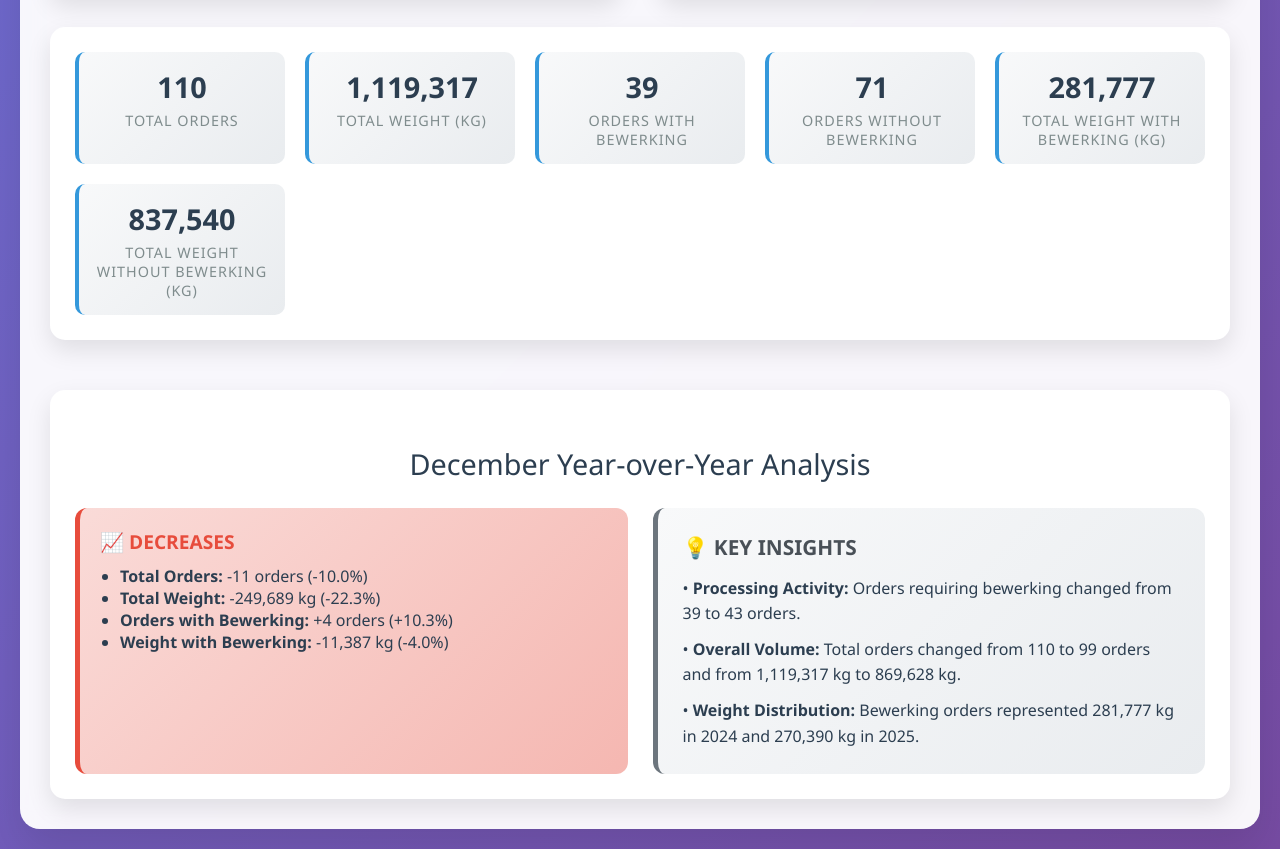
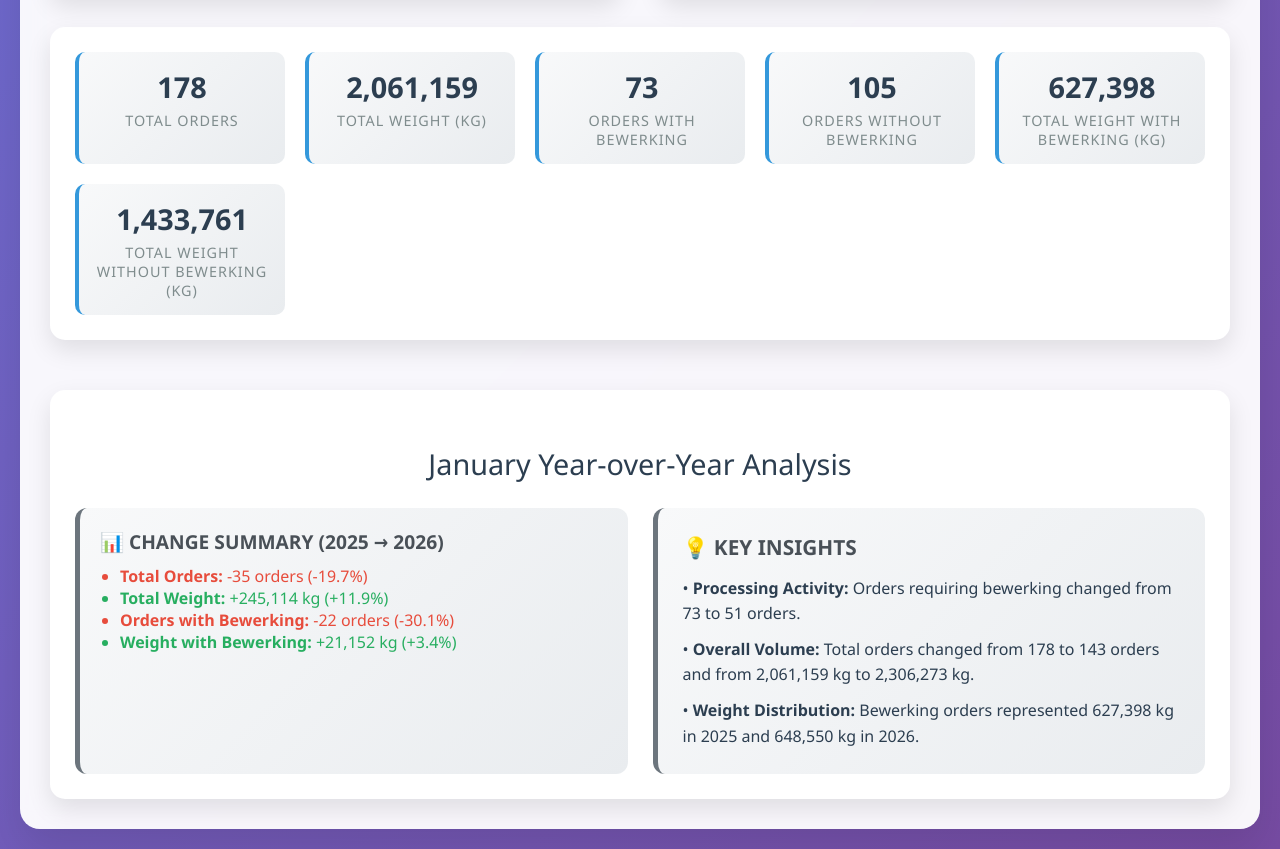
Before and after one commit to PerryAmini1993/Bewerking.GeenBewerking, a plain HTML site: page index.html in a window 1280 px wide. Shown: the part 1746-2595 px from the top of the page. Drawn offline with nearby package versions, Linux system fonts and the light colour scheme.

Commit message:
Update index.html
January Update

```diff
--- a/index.html
+++ b/index.html
@@ -210,16 +210,6 @@
             border-left: 5px solid;
         }
 
-        .increase {
-            background: linear-gradient(135deg, #d5f4e6, #c8f7c5);
-            border-left-color: #27ae60;
-        }
-
-        .decrease {
-            background: linear-gradient(135deg, #fadbd8, #f5b7b1);
-            border-left-color: #e74c3c;
-        }
-
         .analysis-item h4 {
             margin: 0 0 10px 0;
             font-size: 1.2em;
@@ -300,7 +290,8 @@
 
         <div class="controls">
             <select id="monthSelector" class="month-selector">
-                <option value="december" selected>December</option>
+                <option value="january" selected>January</option>
+                <option value="december">December</option>
                 <option value="november">November</option>
                 <option value="october">October</option>
                 <option value="september">September</option>
@@ -314,68 +305,82 @@
         </div>
 
         <div class="current-month">
-            <h2 id="currentMonthTitle">October Comparison</h2>
+            <h2 id="currentMonthTitle">December Comparison</h2>
         </div>
 
-        <!-- 2025 Section -->
         <div class="year-section">
-            <h3 class="year-title" id="year2025Title">October 2025</h3>
+            <h3 class="year-title" id="yearTopTitle">December 2025</h3>
 
             <div class="charts-grid">
                 <div class="chart-container">
                     <div class="chart-title">Count Distribution</div>
                     <div class="chart-wrapper">
-                        <canvas id="countChart2025"></canvas>
+                        <canvas id="countChartTop"></canvas>
                     </div>
                 </div>
 
                 <div class="chart-container">
                     <div class="chart-title">Weight Distribution</div>
                     <div class="chart-wrapper">
-                        <canvas id="weightChart2025"></canvas>
+                        <canvas id="weightChartTop"></canvas>
                     </div>
                 </div>
             </div>
 
             <div class="stats-container">
-                <div class="stats-grid" id="statsGrid2025"></div>
+                <div class="stats-grid" id="statsGridTop"></div>
             </div>
         </div>
 
-        <!-- 2024 Section -->
         <div class="year-section">
-            <h3 class="year-title" id="year2024Title">October 2024</h3>
+            <h3 class="year-title" id="yearBottomTitle">December 2024</h3>
 
             <div class="charts-grid">
                 <div class="chart-container">
                     <div class="chart-title">Count Distribution</div>
                     <div class="chart-wrapper">
-                        <canvas id="countChart2024"></canvas>
+                        <canvas id="countChartBottom"></canvas>
                     </div>
                 </div>
 
                 <div class="chart-container">
                     <div class="chart-title">Weight Distribution</div>
                     <div class="chart-wrapper">
-                        <canvas id="weightChart2024"></canvas>
+                        <canvas id="weightChartBottom"></canvas>
                     </div>
                 </div>
             </div>
 
             <div class="stats-container">
-                <div class="stats-grid" id="statsGrid2024"></div>
+                <div class="stats-grid" id="statsGridBottom"></div>
             </div>
         </div>
 
-        <!-- Analysis Section -->
         <div class="analysis-section">
-            <h3 class="analysis-title" id="analysisTitle">October Year-over-Year Analysis</h3>
+            <h3 class="analysis-title" id="analysisTitle">December Year-over-Year Analysis</h3>
             <div id="analysisContent"></div>
         </div>
     </div>
 
     <script>
         const monthData = {
+            january: {
+                name: 'January',
+                2026: {
+                    totalCount: 143,
+                    totalWeight: 2306273,
+                    bewerkingCount: 51,
+                    bewerkingWeight: 648550,
+                    colors: ['#3498db', '#e74c3c']
+                },
+                2025: {
+                    totalCount: 178,
+                    totalWeight: 2061159,
+                    bewerkingCount: 73,
+                    bewerkingWeight: 627398,
+                    colors: ['#27ae60', '#f39c12']
+                }
+            },
             december: {
                 name: 'December',
                 2025: {
@@ -541,9 +546,7 @@
                     position: 'bottom',
                     labels: {
                         padding: 20,
-                        font: {
-                            size: 12
-                        }
+                        font: { size: 12 }
                     }
                 },
                 tooltip: {
@@ -557,9 +560,8 @@
                             const canvasId = context.chart.canvas.id;
                             if (canvasId.includes('weight')) {
                                 return `${label}: ${value.toLocaleString()} kg (${percentage}%)`;
-                            } else {
-                                return `${label}: ${value.toLocaleString()} (${percentage}%)`;
                             }
+                            return `${label}: ${value.toLocaleString()} (${percentage}%)`;
                         }
                     }
                 }
@@ -572,13 +574,13 @@
                 charts[canvasId].destroy();
             }
 
-            const noBewerkingValue = isWeight ?
-                data.totalWeight - data.bewerkingWeight :
-                data.totalCount - data.bewerkingCount;
+            const noBewerkingValue = isWeight
+                ? (data.totalWeight - data.bewerkingWeight)
+                : (data.totalCount - data.bewerkingCount);
 
-            const chartData = isWeight ?
-                [data.bewerkingWeight, noBewerkingValue] :
-                [data.bewerkingCount, noBewerkingValue];
+            const chartData = isWeight
+                ? [data.bewerkingWeight, noBewerkingValue]
+                : [data.bewerkingCount, noBewerkingValue];
 
             charts[canvasId] = new Chart(ctx, {
                 type: 'pie',
@@ -633,40 +635,66 @@
             `;
         }
 
-        function generateAnalysis(monthData) {
-            const data2025 = monthData[2025];
-            const data2024 = monthData[2024];
+        function getYearKeysForMonth(monthObj) {
+            return Object.keys(monthObj)
+                .filter(k => /^\d{4}$/.test(k))
+                .map(k => parseInt(k, 10))
+                .sort((a, b) => b - a);
+        }
 
-            const totalOrdersChange = data2025.totalCount - data2024.totalCount;
-            const totalWeightChange = data2025.totalWeight - data2024.totalWeight;
-            const bewerkingOrdersChange = data2025.bewerkingCount - data2024.bewerkingCount;
-            const bewerkingWeightChange = data2025.bewerkingWeight - data2024.bewerkingWeight;
+        function generateAnalysis(monthObj, yearTop, yearBottom) {
+            const dataTop = monthObj[yearTop];
+            const dataBottom = monthObj[yearBottom];
 
-            const totalOrdersPercent = ((totalOrdersChange / data2024.totalCount) * 100).toFixed(1);
-            const totalWeightPercent = ((totalWeightChange / data2024.totalWeight) * 100).toFixed(1);
-            const bewerkingOrdersPercent = ((bewerkingOrdersChange / data2024.bewerkingCount) * 100).toFixed(1);
-            const bewerkingWeightPercent = ((bewerkingWeightChange / data2024.bewerkingWeight) * 100).toFixed(1);
+            const totalOrdersChange = dataTop.totalCount - dataBottom.totalCount;
+            const totalWeightChange = dataTop.totalWeight - dataBottom.totalWeight;
+            const bewerkingOrdersChange = dataTop.bewerkingCount - dataBottom.bewerkingCount;
+            const bewerkingWeightChange = dataTop.bewerkingWeight - dataBottom.bewerkingWeight;
+
+            const totalOrdersPercent = ((totalOrdersChange / dataBottom.totalCount) * 100).toFixed(1);
+            const totalWeightPercent = ((totalWeightChange / dataBottom.totalWeight) * 100).toFixed(1);
+            const bewerkingOrdersPercent = ((bewerkingOrdersChange / dataBottom.bewerkingCount) * 100).toFixed(1);
+            const bewerkingWeightPercent = ((bewerkingWeightChange / dataBottom.bewerkingWeight) * 100).toFixed(1);
 
             return `
                 <div class="analysis-grid">
-                    <div class="analysis-item ${totalOrdersChange >= 0 ? 'increase' : 'decrease'}">
-                        <h4 style="color: ${totalOrdersChange >= 0 ? '#27ae60' : '#e74c3c'};">
-                            📈 ${totalOrdersChange >= 0 ? 'INCREASES' : 'DECREASES'}
+                    <div class="analysis-item" style="background: linear-gradient(135deg, #f8f9fa, #e9ecef); border-left: 5px solid #6c757d;">
+                        <h4 style="color: #495057;">
+                            📊 CHANGE SUMMARY (${yearBottom} → ${yearTop})
                         </h4>
                         <ul>
-                            <li><strong>Total Orders:</strong> ${totalOrdersChange >= 0 ? '+' : ''}${totalOrdersChange} orders (${totalOrdersPercent >= 0 ? '+' : ''}${totalOrdersPercent}%)</li>
-                            <li><strong>Total Weight:</strong> ${totalWeightChange >= 0 ? '+' : ''}${totalWeightChange.toLocaleString()} kg (${totalWeightPercent >= 0 ? '+' : ''}${totalWeightPercent}%)</li>
-                            <li><strong>Orders with Bewerking:</strong> ${bewerkingOrdersChange >= 0 ? '+' : ''}${bewerkingOrdersChange} orders (${bewerkingOrdersPercent >= 0 ? '+' : ''}${bewerkingOrdersPercent}%)</li>
-                            <li><strong>Weight with Bewerking:</strong> ${bewerkingWeightChange >= 0 ? '+' : ''}${bewerkingWeightChange.toLocaleString()} kg (${bewerkingWeightPercent >= 0 ? '+' : ''}${bewerkingWeightPercent}%)</li>
+                            <li style="color: ${totalOrdersChange >= 0 ? '#27ae60' : '#e74c3c'};">
+                                <strong>Total Orders:</strong>
+                                ${totalOrdersChange >= 0 ? '+' : ''}${totalOrdersChange}
+                                orders (${totalOrdersPercent >= 0 ? '+' : ''}${totalOrdersPercent}%)
+                            </li>
+
+                            <li style="color: ${totalWeightChange >= 0 ? '#27ae60' : '#e74c3c'};">
+                                <strong>Total Weight:</strong>
+                                ${totalWeightChange >= 0 ? '+' : ''}${totalWeightChange.toLocaleString()}
+                                kg (${totalWeightPercent >= 0 ? '+' : ''}${totalWeightPercent}%)
+                            </li>
+
+                            <li style="color: ${bewerkingOrdersChange >= 0 ? '#27ae60' : '#e74c3c'};">
+                                <strong>Orders with Bewerking:</strong>
+                                ${bewerkingOrdersChange >= 0 ? '+' : ''}${bewerkingOrdersChange}
+                                orders (${bewerkingOrdersPercent >= 0 ? '+' : ''}${bewerkingOrdersPercent}%)
+                            </li>
+
+                            <li style="color: ${bewerkingWeightChange >= 0 ? '#27ae60' : '#e74c3c'};">
+                                <strong>Weight with Bewerking:</strong>
+                                ${bewerkingWeightChange >= 0 ? '+' : ''}${bewerkingWeightChange.toLocaleString()}
+                                kg (${bewerkingWeightPercent >= 0 ? '+' : ''}${bewerkingWeightPercent}%)
+                            </li>
                         </ul>
                     </div>
 
                     <div class="analysis-item" style="background: linear-gradient(135deg, #f8f9fa, #e9ecef); border-left: 5px solid #6c757d; padding: 25px; border-radius: 12px;">
                         <h4 style="color: #495057; margin: 0 0 15px 0; font-size: 1.3em;">💡 KEY INSIGHTS</h4>
                         <div style="color: #2c3e50; line-height: 1.6;">
-                            <p style="margin: 0 0 10px 0;">• <strong>Processing Activity:</strong> Orders requiring bewerking changed from ${data2024.bewerkingCount} to ${data2025.bewerkingCount} orders.</p>
-                            <p style="margin: 0 0 10px 0;">• <strong>Overall Volume:</strong> Total orders changed from ${data2024.totalCount} to ${data2025.totalCount} orders and from ${data2024.totalWeight.toLocaleString()} kg to ${data2025.totalWeight.toLocaleString()} kg.</p>
-                            <p style="margin: 0;">• <strong>Weight Distribution:</strong> Bewerking orders represented ${data2024.bewerkingWeight.toLocaleString()} kg in 2024 and ${data2025.bewerkingWeight.toLocaleString()} kg in 2025.</p>
+                            <p style="margin: 0 0 10px 0;">• <strong>Processing Activity:</strong> Orders requiring bewerking changed from ${dataBottom.bewerkingCount} to ${dataTop.bewerkingCount} orders.</p>
+                            <p style="margin: 0 0 10px 0;">• <strong>Overall Volume:</strong> Total orders changed from ${dataBottom.totalCount} to ${dataTop.totalCount} orders and from ${dataBottom.totalWeight.toLocaleString()} kg to ${dataTop.totalWeight.toLocaleString()} kg.</p>
+                            <p style="margin: 0;">• <strong>Weight Distribution:</strong> Bewerking orders represented ${dataBottom.bewerkingWeight.toLocaleString()} kg in ${yearBottom} and ${dataTop.bewerkingWeight.toLocaleString()} kg in ${yearTop}.</p>
                         </div>
                     </div>
                 </div>
@@ -677,23 +705,33 @@
             const data = monthData[monthKey];
             const monthName = data.name;
 
+            const yearKeys = getYearKeysForMonth(data);
+            const yearTop = yearKeys[0];
+            const yearBottom = yearKeys[1];
+
+            if (!yearTop || !yearBottom) {
+                document.getElementById('analysisContent').innerHTML =
+                    `<div style="padding: 10px; color: #c0392b;">Not enough year data for ${monthName}. Please provide 2 years.</div>`;
+                return;
+            }
+
             document.getElementById('currentMonthTitle').textContent = `${monthName} Comparison`;
-            document.getElementById('year2025Title').textContent = `${monthName} 2025`;
-            document.getElementById('year2024Title').textContent = `${monthName} 2024`;
+            document.getElementById('yearTopTitle').textContent = `${monthName} ${yearTop}`;
+            document.getElementById('yearBottomTitle').textContent = `${monthName} ${yearBottom}`;
             document.getElementById('analysisTitle').textContent = `${monthName} Year-over-Year Analysis`;
 
-            createChart('countChart2025', data[2025]);
-            createChart('weightChart2025', data[2025], true);
-            createChart('countChart2024', data[2024]);
-            createChart('weightChart2024', data[2024], true);
+            createChart('countChartTop', data[yearTop]);
+            createChart('weightChartTop', data[yearTop], true);
+            createChart('countChartBottom', data[yearBottom]);
+            createChart('weightChartBottom', data[yearBottom], true);
 
-            updateStats('statsGrid2025', data[2025]);
-            updateStats('statsGrid2024', data[2024]);
+            updateStats('statsGridTop', data[yearTop]);
+            updateStats('statsGridBottom', data[yearBottom]);
 
-            document.getElementById('analysisContent').innerHTML = generateAnalysis(data);
+            document.getElementById('analysisContent').innerHTML = generateAnalysis(data, yearTop, yearBottom);
         }
 
-        updateMonth('december');
+        updateMonth('january');
 
         document.getElementById('monthSelector').addEventListener('change', function(e) {
             updateMonth(e.target.value);
```
